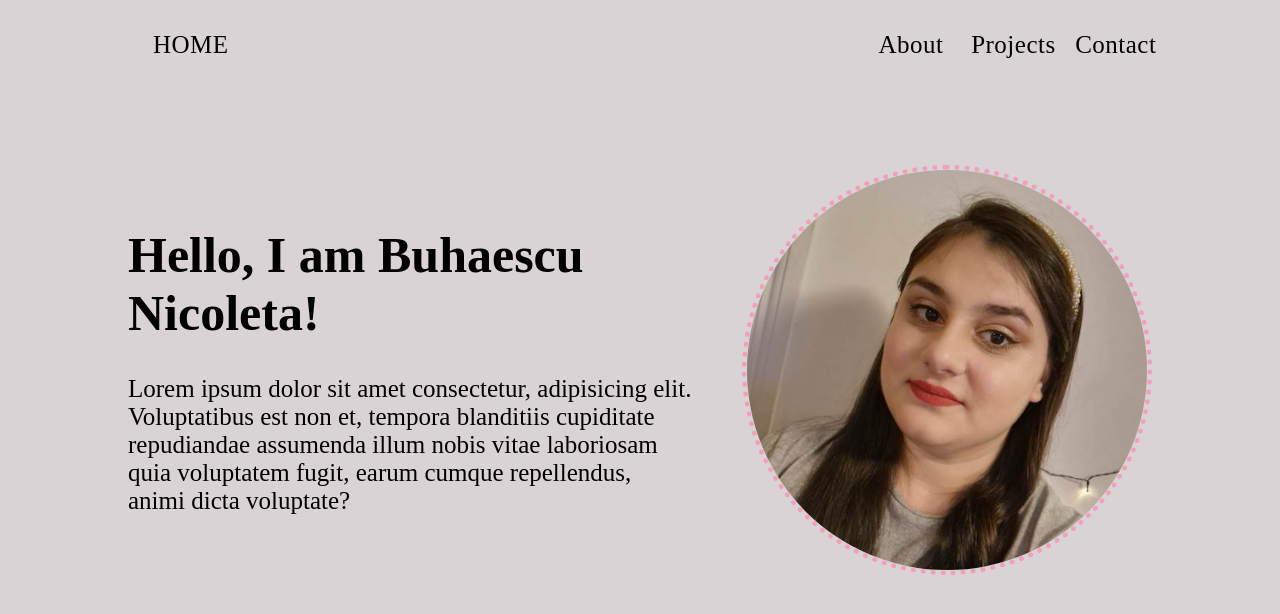
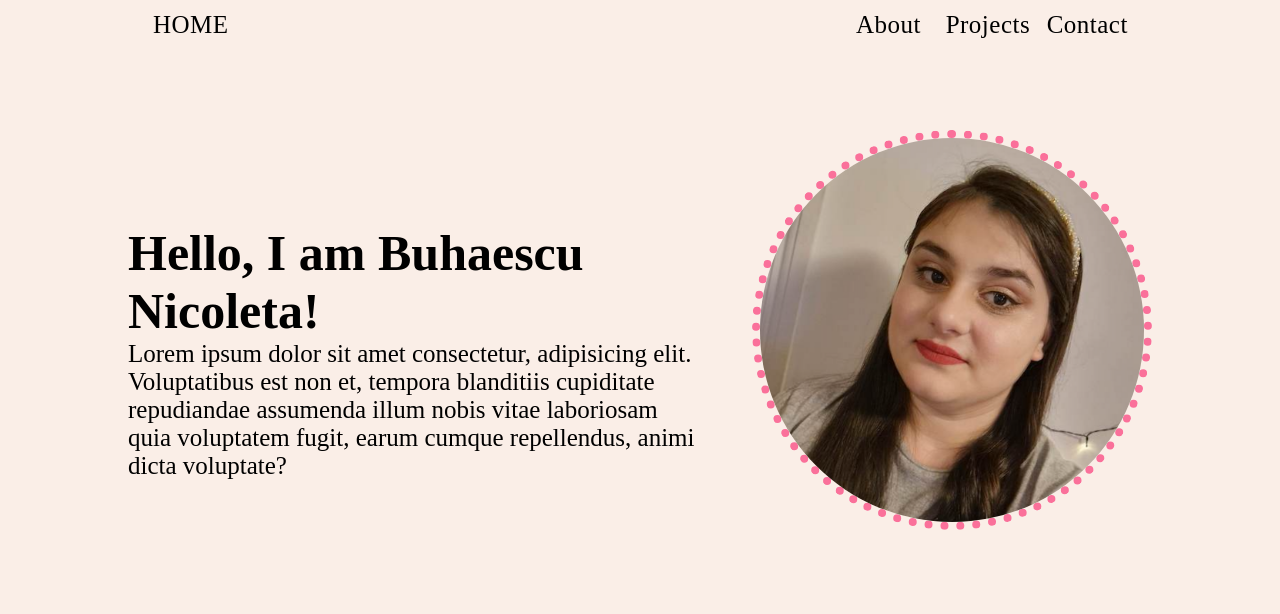
Before and after one commit to cpetraru/portofoliu-nina, a plain HTML site: page index.html in a window 1280 px wide. Drawn offline with Linux system fonts and the light colour scheme.

Commit message:
Change colors and sizes

```diff
--- a/style.css
+++ b/style.css
@@ -1,8 +1,12 @@
+* {
+    margin: 0px;
+    padding: 0px;
+    box-sizing: border-box;
+}
+
 body,
 html {
-    background-color: #d9d3d5df;
-    margin: 0px;
-    padding: 0px;
+    background-color: #faeee7;
 }
 
 html,
@@ -85,7 +89,7 @@ html,
 .logo a:after {
     content: "";
     position: absolute;
-    background-color: #fa90b0c5;
+    background-color: #fa709a;
     height: 3px;
     width: 0;
     left: 0;
@@ -120,15 +124,15 @@ html,
 
 .cover .photo {
     flex: 1;
-    border: 5px dotted #fa90b0c5;
     border-radius: 50%;
     height: 100%;
     width: 100%;
 }
 
 .photo img {
-    height: 100%;
+    height: 400px;
     width: 400px;
     object-fit: cover;
     border-radius: 50%;
+    border: 8px dotted #fa709a;
 }
```
